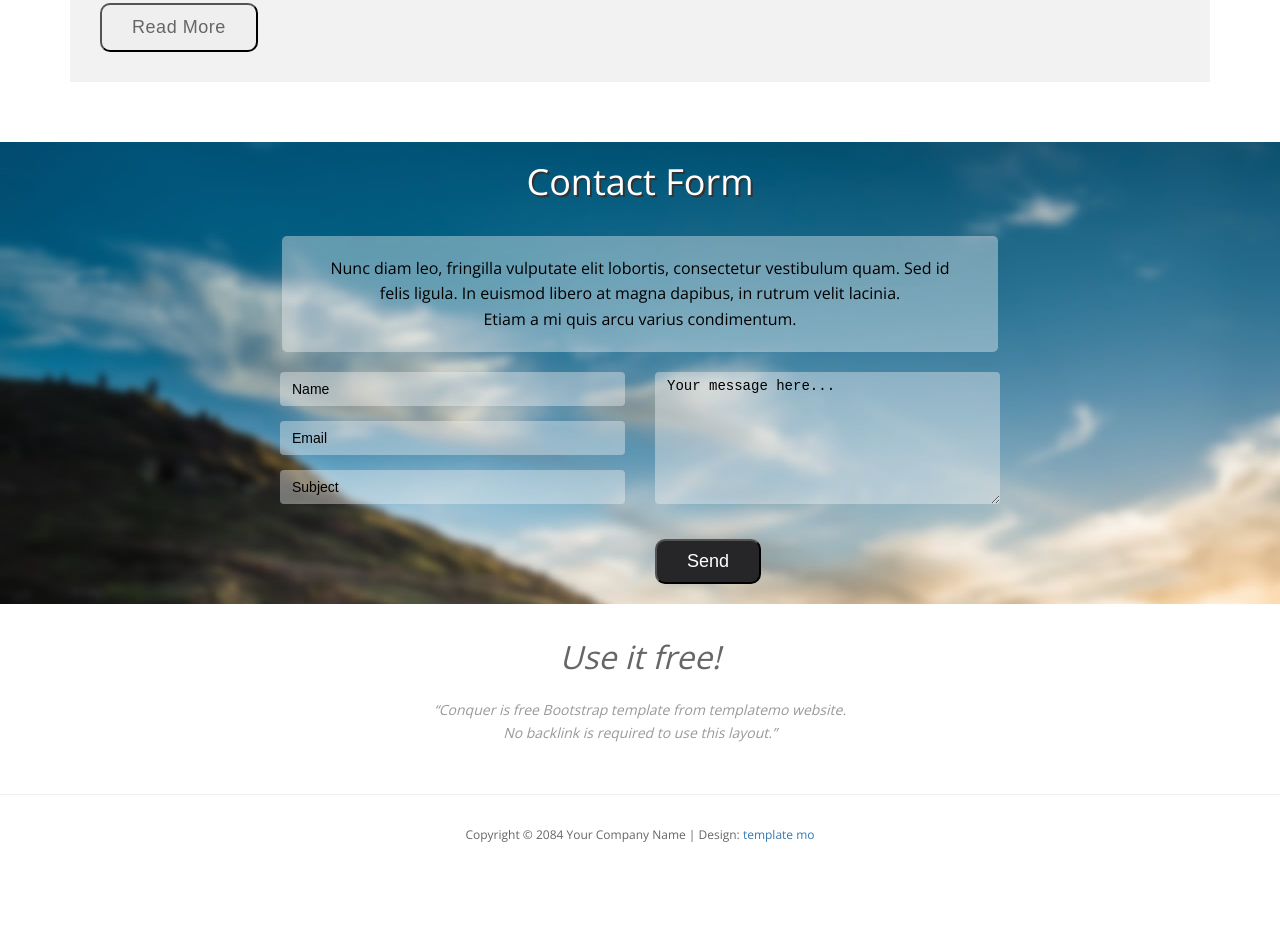
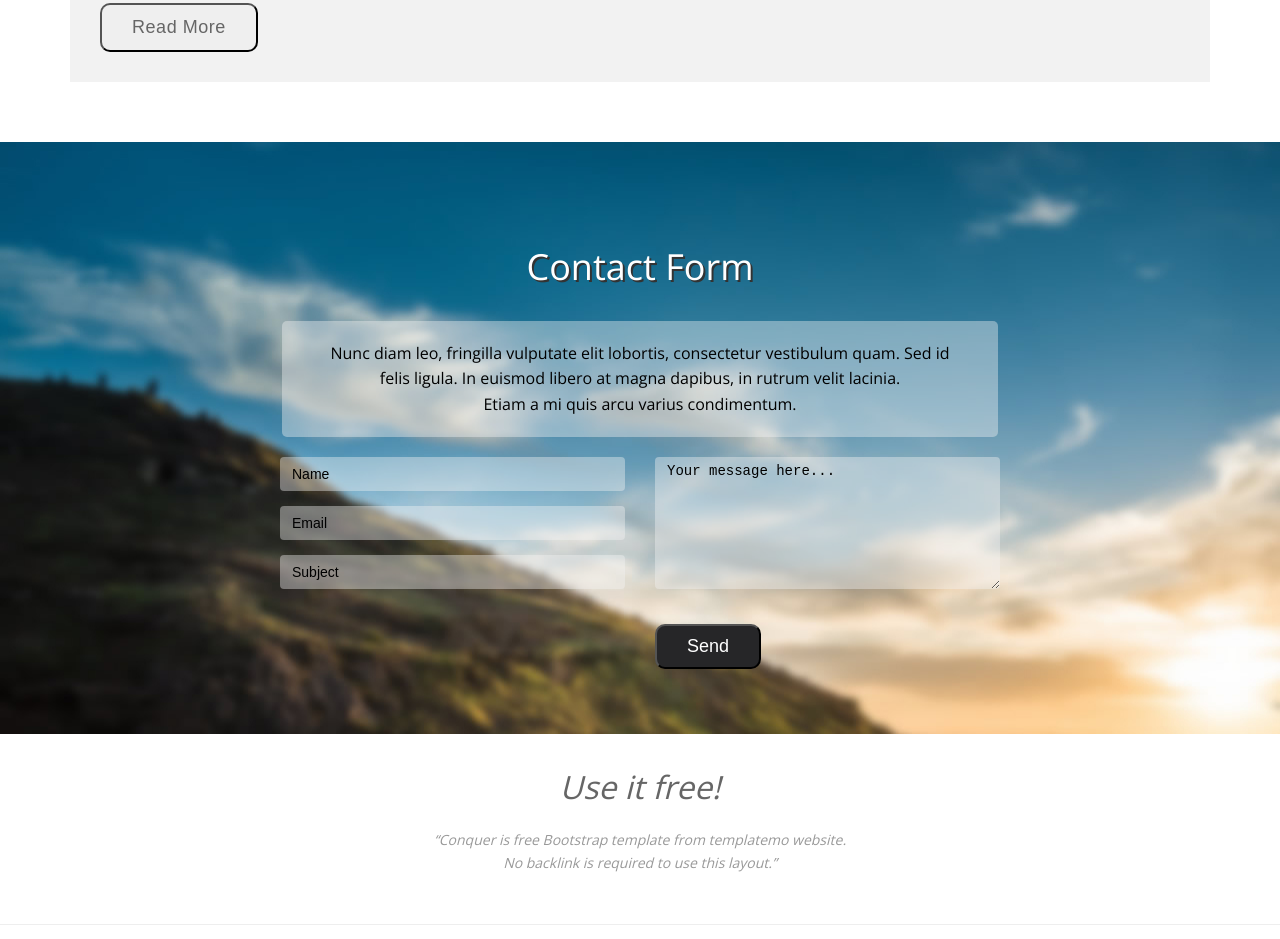
Before and after one commit to michihodges/one-page-responsive-layout, a website: page index.htm in a window 1280 px wide. Shown: the part 3469-4408 px from the top of the page. Before the commit the page ends 4344 px from the top, so only its background shows below. Drawn offline with nearby package versions, Linux system fonts and the light colour scheme.

Commit message:
section-5

```diff
--- a/styles.css
+++ b/styles.css
@@ -404,7 +404,7 @@ header nav {
 
 .section-5 {
     /* padding: 60px; */
-    padding: 15px;
+    padding: 100px 15px 60px;
 }
 
 .section-5 .contact-form {
```
